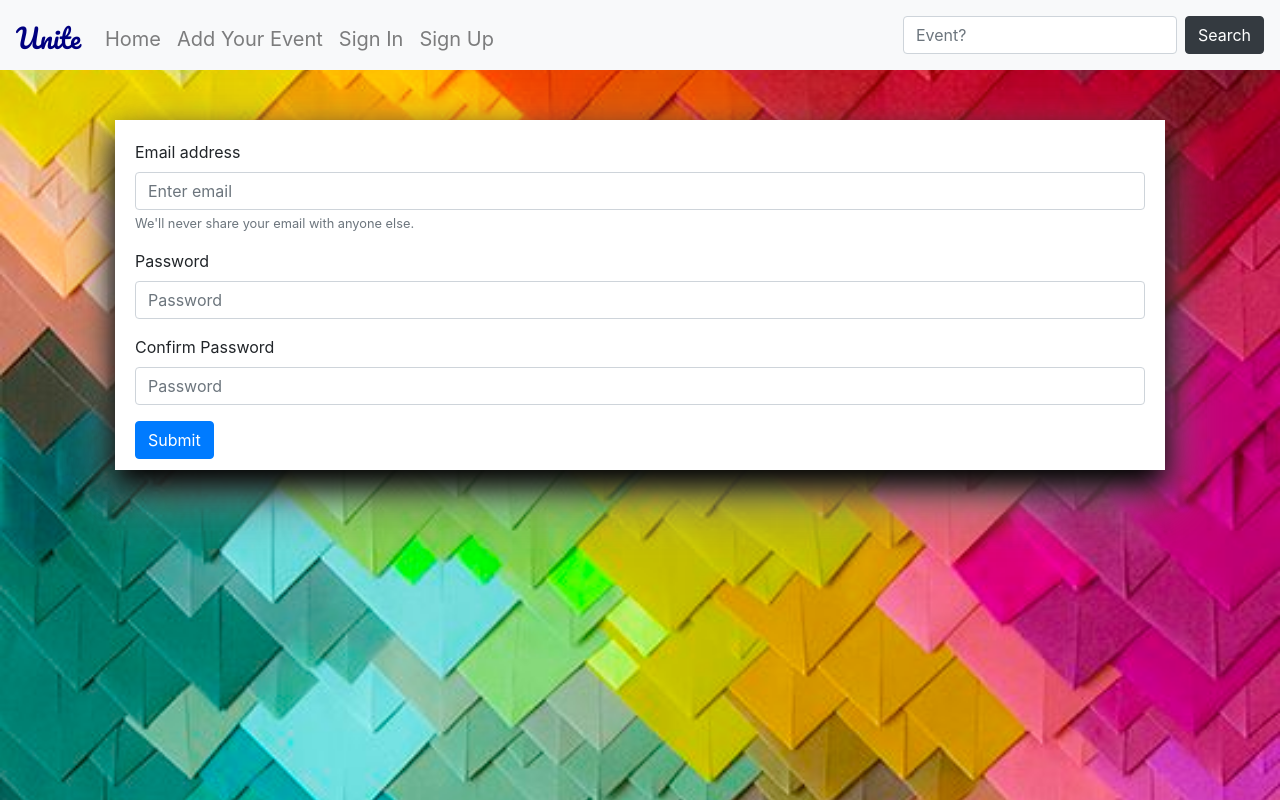
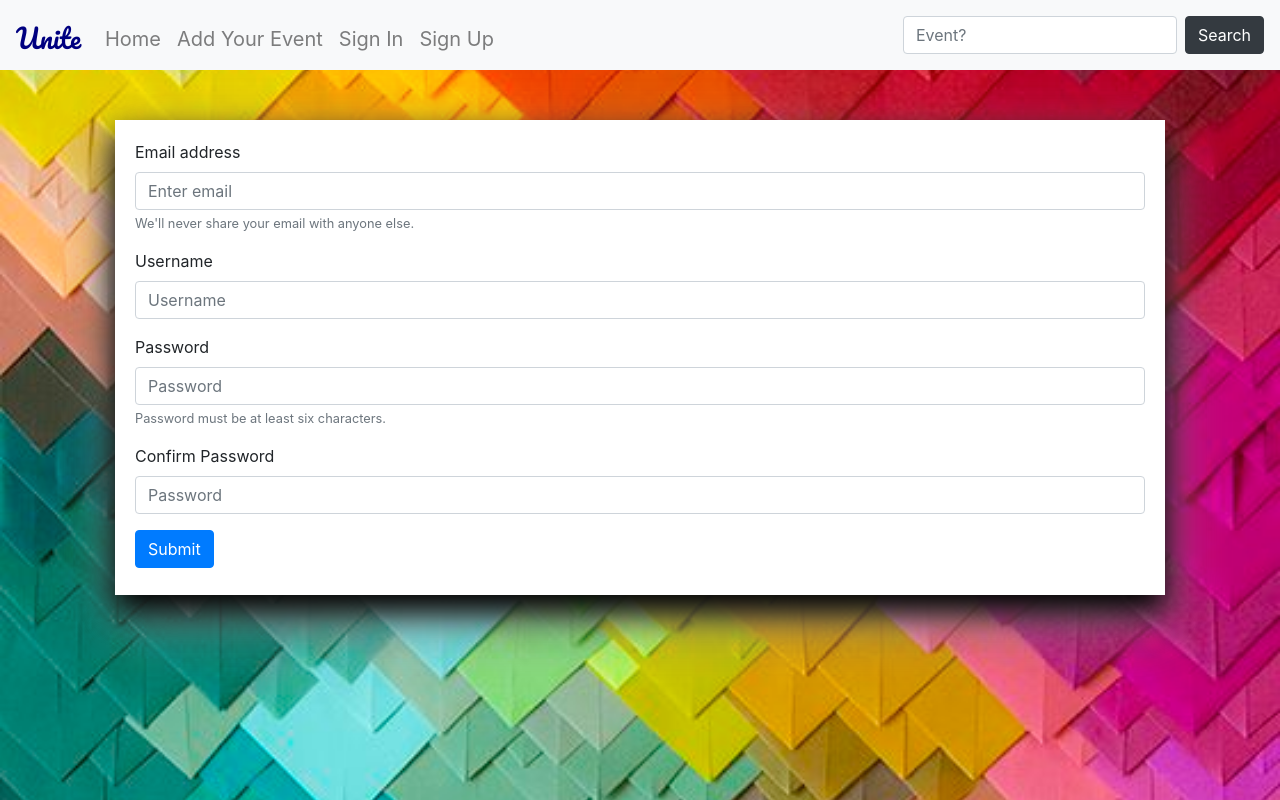
Before and after one commit to KoryStone05/Unite-App, a React (Create React App) app: page /signUp in a window 1280 px wide. Shown: the top 800 px of the page. Built offline with nearby package versions, Linux system fonts and the light colour scheme.

Commit message:
Added Username input box as well as requirememnts for the password.

```diff
--- a/src/Components/SignUp/SignUp.css
+++ b/src/Components/SignUp/SignUp.css
@@ -1,7 +1,7 @@
 .signUpCard {
     padding: 20px;
     width: 1050px;
-    height: 350px;
+    height: 475px;
     margin: auto;
     margin-top: 50px;
     background-color: white;
--- a/src/Components/SignUp/SignUp.js
+++ b/src/Components/SignUp/SignUp.js
@@ -17,8 +17,16 @@ class SignUp extends Component {
                     </Form.Group>
 
                     <Form.Group controlId="formBasicPassword">
+                        <Form.Label>Username</Form.Label>
+                        <Form.Control type="username" placeholder="Username" />
+                    </Form.Group>
+
+                    <Form.Group controlId="formBasicPassword">
                         <Form.Label>Password</Form.Label>
                         <Form.Control type="password" placeholder="Password" />
+                        <Form.Text className="text-muted">
+                            Password must be at least six characters.
+                        </Form.Text>
                     </Form.Group>
 
                     <Form.Group controlId="confirmBasicPassword">
```
